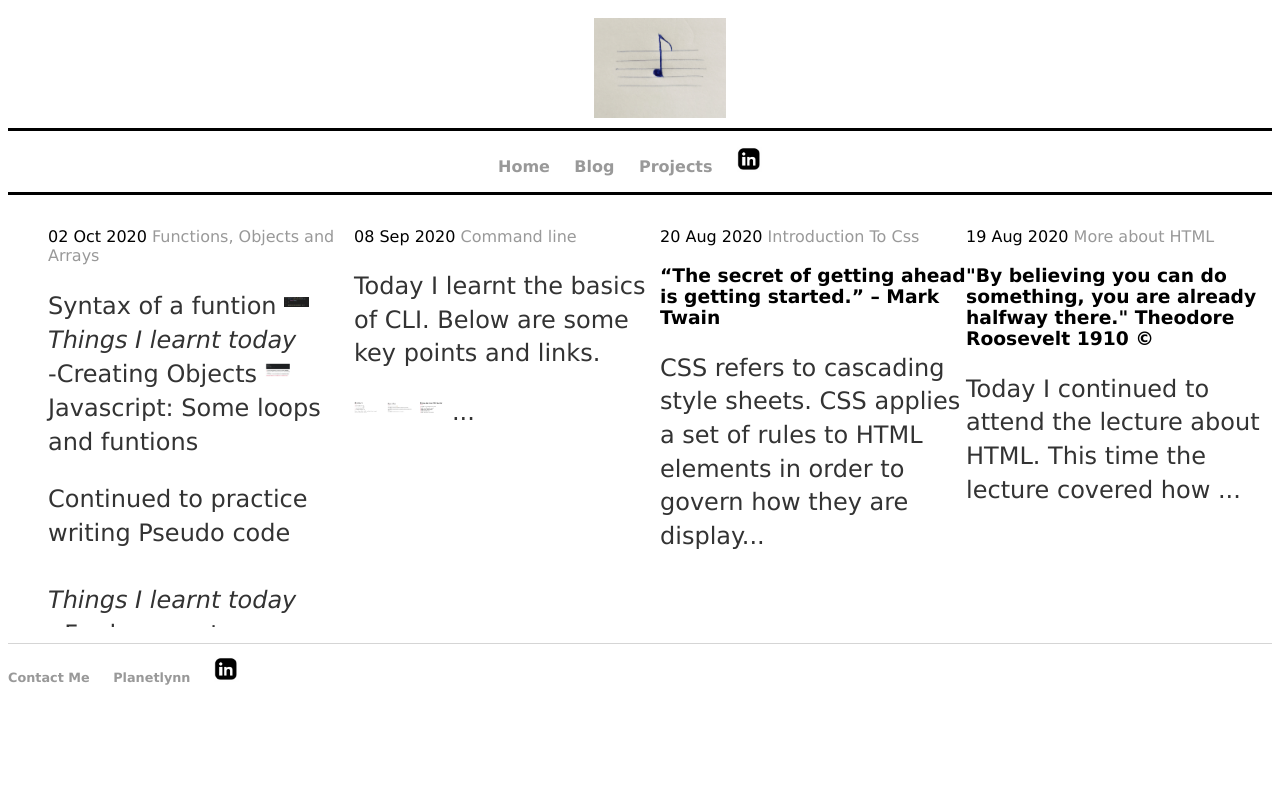
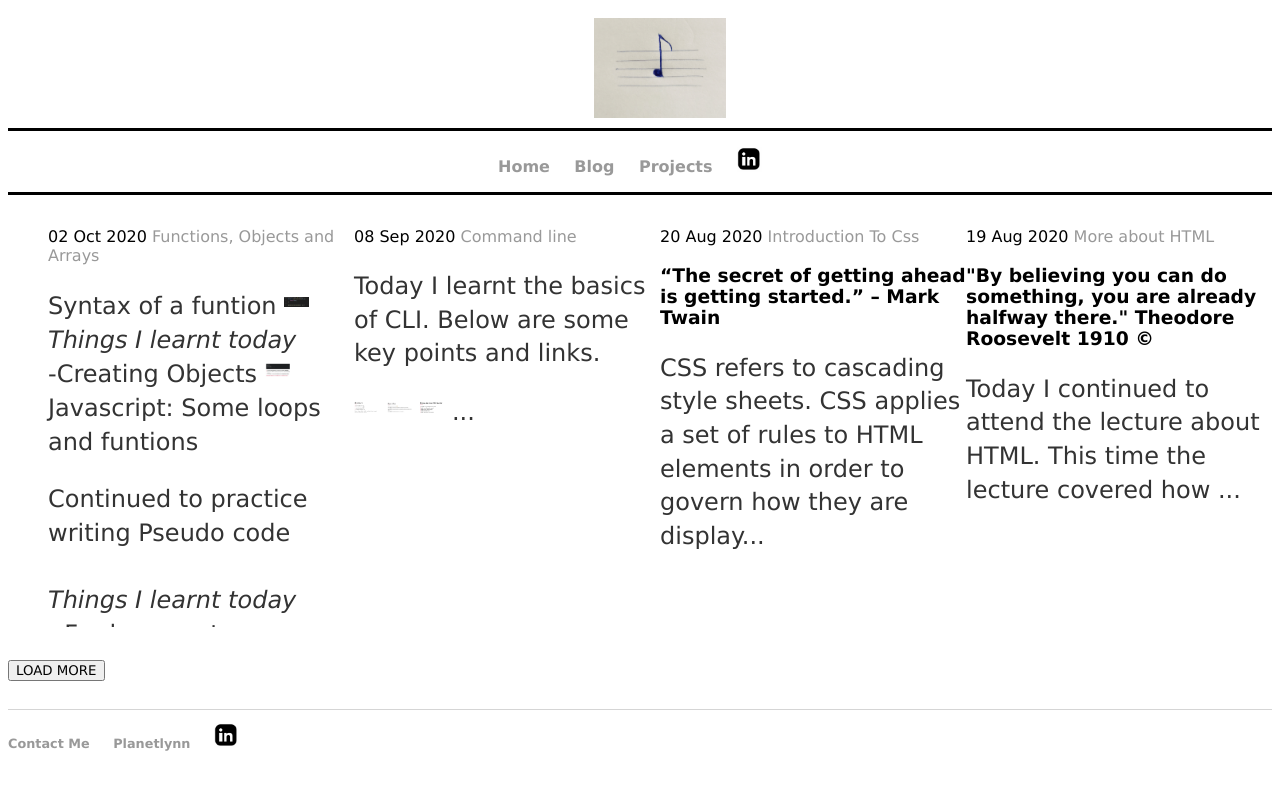
Before and after one commit to aineomugisha/aineomugisha.github.io, a Jekyll site: the page built from blog/index.html, in a window 1280 px wide. Shown: the top 790 px of the page. Built offline with Jekyll 4.4.1, drawn with Linux system fonts in a browser that asks for light colours.

Commit message:
Update index.html

```diff
--- a/blog/index.html
+++ b/blog/index.html
@@ -17,11 +17,12 @@ title:
 
 
 	  {% endfor %}
-		<li class='loadmore'><button type="button"
-onclick="getElementsByClassName('.posts').style.max-height = '100%'">
-			LOAD MORE</button></li>
+
 
 	</ul>
+<p class='loadmore'><button type="button"
+onclick="getElementsByClassName('.posts').style.max-height = '100%'">
+			LOAD MORE</button></p>
 
 
 <!--{% for post in site.posts %}
```
